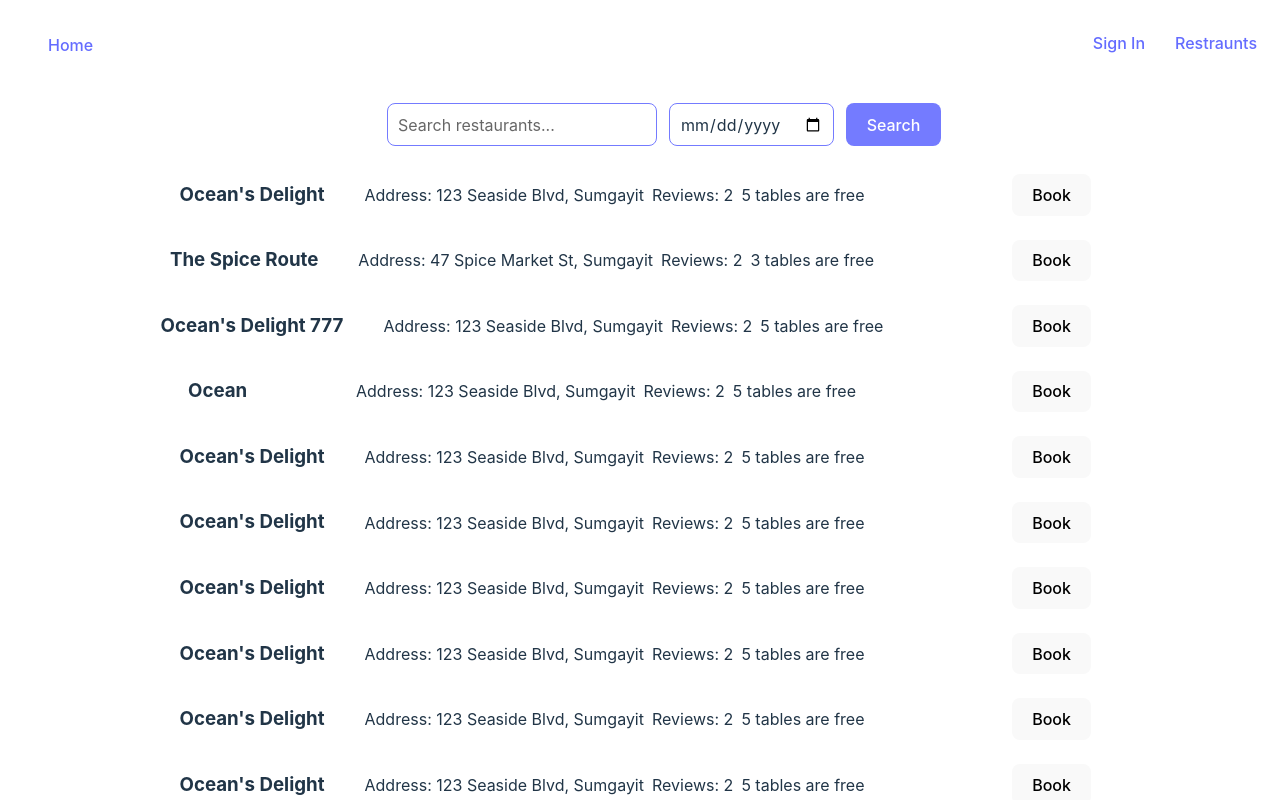
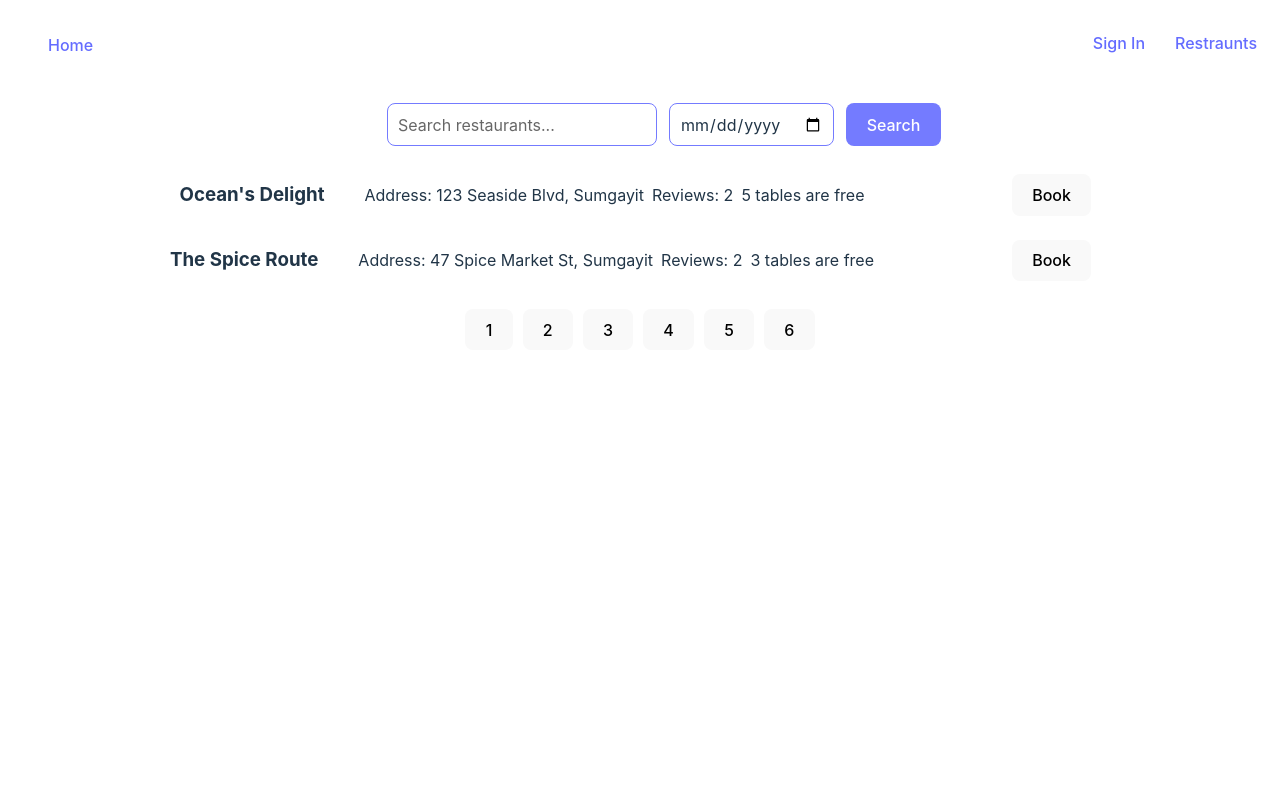
Before and after one commit to behramshah/reserveatable, a React (Vite) app: page /restraunts in a window 1280 px wide. Shown: the top 800 px of the page. Built offline with nearby package versions, Linux system fonts and the light colour scheme.

Commit message:
pagination

```diff
--- a/src/assets/mockrestraunts.json
+++ b/src/assets/mockrestraunts.json
@@ -62,7 +62,7 @@
       ]
     },
     {
-      "restaurantId": "res101",
+      "restaurantId": "res103",
       "restaurantName": "Ocean's Delight 777",
       "availableDates": ["2024-05-01", "2024-05-02"],
       "tablesAvailable": 5,
@@ -93,7 +93,7 @@
       ]
     },
     {
-      "restaurantId": "res101",
+      "restaurantId": "res104",
       "restaurantName": "Ocean",
       "availableDates": ["2024-05-01", "2024-05-02"],
       "tablesAvailable": 5,
@@ -124,7 +124,131 @@
       ]
     },
     {
-      "restaurantId": "res101",
+      "restaurantId": "res105",
+      "restaurantName": "Ocean's Fish",
+      "availableDates": ["2024-05-01", "2024-05-02"],
+      "tablesAvailable": 5,
+      "address": "123 Seaside Blvd, Sumgayit",
+      "menu": [
+        {
+          "dishId": "d101",
+          "name": "Grilled Salmon",
+          "price": "20.00"
+        },
+        {
+          "dishId": "d102",
+          "name": "Caesar Salad",
+          "price": "10.00"
+        }
+      ],
+      "guestOverviews": [
+        {
+          "reviewId": "r101",
+          "rating": 4.5,
+          "comment": "Great atmosphere and fresh seafood."
+        },
+        {
+          "reviewId": "r102",
+          "rating": 5,
+          "comment": "The grilled salmon is a must-try!"
+        }
+      ]
+    },
+    {
+      "restaurantId": "res106",
+      "restaurantName": "Delight",
+      "availableDates": ["2024-05-01", "2024-05-02"],
+      "tablesAvailable": 5,
+      "address": "123 Seaside Blvd, Sumgayit",
+      "menu": [
+        {
+          "dishId": "d101",
+          "name": "Grilled Salmon",
+          "price": "20.00"
+        },
+        {
+          "dishId": "d102",
+          "name": "Caesar Salad",
+          "price": "10.00"
+        }
+      ],
+      "guestOverviews": [
+        {
+          "reviewId": "r101",
+          "rating": 4.5,
+          "comment": "Great atmosphere and fresh seafood."
+        },
+        {
+          "reviewId": "r102",
+          "rating": 5,
+          "comment": "The grilled salmon is a must-try!"
+        }
+      ]
+    },
+    {
+      "restaurantId": "res107",
+      "restaurantName": "Ocean's Modern",
+      "availableDates": ["2024-05-01", "2024-05-02"],
+      "tablesAvailable": 5,
+      "address": "123 Seaside Blvd, Sumgayit",
+      "menu": [
+        {
+          "dishId": "d101",
+          "name": "Grilled Salmon",
+          "price": "20.00"
+        },
+        {
+          "dishId": "d102",
+          "name": "Caesar Salad",
+          "price": "10.00"
+        }
+      ],
+      "guestOverviews": [
+        {
+          "reviewId": "r101",
+          "rating": 4.5,
+          "comment": "Great atmosphere and fresh seafood."
+        },
+        {
+          "reviewId": "r102",
+          "rating": 5,
+          "comment": "The grilled salmon is a must-try!"
+        }
+      ]
+    },
+    {
+      "restaurantId": "res108",
+      "restaurantName": "Xan's Delight",
+      "availableDates": ["2024-05-01", "2024-05-02"],
+      "tablesAvailable": 5,
+      "address": "123 Seaside Blvd, Sumgayit",
+      "menu": [
+        {
+          "dishId": "d101",
+          "name": "Grilled Salmon",
+          "price": "20.00"
+        },
+        {
+          "dishId": "d102",
+          "name": "Caesar Salad",
+          "price": "10.00"
+        }
+      ],
+      "guestOverviews": [
+        {
+          "reviewId": "r101",
+          "rating": 4.5,
+          "comment": "Great atmosphere and fresh seafood."
+        },
+        {
+          "reviewId": "r102",
+          "rating": 5,
+          "comment": "The grilled salmon is a must-try!"
+        }
+      ]
+    },
+    {
+      "restaurantId": "res109",
       "restaurantName": "Ocean's Delight",
       "availableDates": ["2024-05-01", "2024-05-02"],
       "tablesAvailable": 5,
@@ -155,7 +279,7 @@
       ]
     },
     {
-      "restaurantId": "res101",
+      "restaurantId": "res110",
       "restaurantName": "Ocean's Delight",
       "availableDates": ["2024-05-01", "2024-05-02"],
       "tablesAvailable": 5,
@@ -186,7 +310,7 @@
       ]
     },
     {
-      "restaurantId": "res101",
+      "restaurantId": "res111",
       "restaurantName": "Ocean's Delight",
       "availableDates": ["2024-05-01", "2024-05-02"],
       "tablesAvailable": 5,
@@ -217,131 +341,7 @@
       ]
     },
     {
-      "restaurantId": "res101",
-      "restaurantName": "Ocean's Delight",
-      "availableDates": ["2024-05-01", "2024-05-02"],
-      "tablesAvailable": 5,
-      "address": "123 Seaside Blvd, Sumgayit",
-      "menu": [
-        {
-          "dishId": "d101",
-          "name": "Grilled Salmon",
-          "price": "20.00"
-        },
-        {
-          "dishId": "d102",
-          "name": "Caesar Salad",
-          "price": "10.00"
-        }
-      ],
-      "guestOverviews": [
-        {
-          "reviewId": "r101",
-          "rating": 4.5,
-          "comment": "Great atmosphere and fresh seafood."
-        },
-        {
-          "reviewId": "r102",
-          "rating": 5,
-          "comment": "The grilled salmon is a must-try!"
-        }
-      ]
-    },
-    {
-      "restaurantId": "res101",
-      "restaurantName": "Ocean's Delight",
-      "availableDates": ["2024-05-01", "2024-05-02"],
-      "tablesAvailable": 5,
-      "address": "123 Seaside Blvd, Sumgayit",
-      "menu": [
-        {
-          "dishId": "d101",
-          "name": "Grilled Salmon",
-          "price": "20.00"
-        },
-        {
-          "dishId": "d102",
-          "name": "Caesar Salad",
-          "price": "10.00"
-        }
-      ],
-      "guestOverviews": [
-        {
-          "reviewId": "r101",
-          "rating": 4.5,
-          "comment": "Great atmosphere and fresh seafood."
-        },
-        {
-          "reviewId": "r102",
-          "rating": 5,
-          "comment": "The grilled salmon is a must-try!"
-        }
-      ]
-    },
-    {
-      "restaurantId": "res101",
-      "restaurantName": "Ocean's Delight",
-      "availableDates": ["2024-05-01", "2024-05-02"],
-      "tablesAvailable": 5,
-      "address": "123 Seaside Blvd, Sumgayit",
-      "menu": [
-        {
-          "dishId": "d101",
-          "name": "Grilled Salmon",
-          "price": "20.00"
-        },
-        {
-          "dishId": "d102",
-          "name": "Caesar Salad",
-          "price": "10.00"
-        }
-      ],
-      "guestOverviews": [
-        {
-          "reviewId": "r101",
-          "rating": 4.5,
-          "comment": "Great atmosphere and fresh seafood."
-        },
-        {
-          "reviewId": "r102",
-          "rating": 5,
-          "comment": "The grilled salmon is a must-try!"
-        }
-      ]
-    },
-    {
-      "restaurantId": "res101",
-      "restaurantName": "Ocean's Delight",
-      "availableDates": ["2024-05-01", "2024-05-02"],
-      "tablesAvailable": 5,
-      "address": "123 Seaside Blvd, Sumgayit",
-      "menu": [
-        {
-          "dishId": "d101",
-          "name": "Grilled Salmon",
-          "price": "20.00"
-        },
-        {
-          "dishId": "d102",
-          "name": "Caesar Salad",
-          "price": "10.00"
-        }
-      ],
-      "guestOverviews": [
-        {
-          "reviewId": "r101",
-          "rating": 4.5,
-          "comment": "Great atmosphere and fresh seafood."
-        },
-        {
-          "reviewId": "r102",
-          "rating": 5,
-          "comment": "The grilled salmon is a must-try!"
-        }
-      ]
-    },
-    {
-      "restaurantId": "res101",
+      "restaurantId": "res112",
       "restaurantName": "Ocean's Delight",
       "availableDates": ["2024-05-01", "2024-05-02"],
       "tablesAvailable": 5,
--- a/src/components/list/list.jsx
+++ b/src/components/list/list.jsx
@@ -1,17 +1,50 @@
+import { useState } from 'react';
 import ListElement from './listelement';
+import Pagination from '../pagination/pagination';
+import PropTypes from 'prop-types';
 
-import './list.css'
-import mockrestraunts from '../../assets/mockrestraunts.json'
+import './list.css';
+import mockrestraunts from '../../assets/mockrestraunts.json';
 
-function List() {
+function List({ searchResults, itemsPerPage }) {
+  // Temporarily using mock data for development
+  searchResults = mockrestraunts;
+
+  const [currentPage, setCurrentPage] = useState(1);
+
+  const indexOfLastItem = currentPage * itemsPerPage;
+  const indexOfFirstItem = indexOfLastItem - itemsPerPage;
+  const currentItems = searchResults.slice(indexOfFirstItem, indexOfLastItem);
+
+  const paginate = pageNumber => setCurrentPage(pageNumber);
 
   return (
-    <ul>
-      {mockrestraunts.map((restaurant) => (
-        <ListElement key={restaurant.restaurantId} restaurant={restaurant} />
-      ))}
-    </ul>
+    <>
+      <ul>
+        {currentItems.map((restaurant) => (
+          <ListElement key={restaurant.restaurantId} restaurant={restaurant} />
+        ))}
+      </ul>
+      <Pagination
+        itemsPerPage={itemsPerPage}
+        totalItems={searchResults.length}
+        currentPage={currentPage}
+        onPageChange={paginate}
+      />
+    </>
   );
 }
 
+List.propTypes = {
+  itemsPerPage: PropTypes.number.isRequired,
+  searchResults: PropTypes.arrayOf(
+    PropTypes.shape({
+      restaurantName: PropTypes.string,
+      address: PropTypes.string,
+      tablesAvailable: PropTypes.number,
+      guestOverviews: PropTypes.arrayOf(PropTypes.object)
+    })
+  ).isRequired,
+};
+
 export default List;
--- /dev/null
+++ b/src/components/pagination/pagination.css
@@ -0,0 +1,29 @@
+.pagination {
+    display: flex;
+    justify-content: center;
+    padding-left: 0;
+    list-style: none;
+    margin: 15px 0;
+  }
+
+  .pagination li {
+    margin: 0 5px;
+  }
+
+  .pagination li a {
+    border: 1px solid #007bff;
+    padding: 5px 10px;
+    text-decoration: none;
+    color: #007bff;
+    border-radius: 5px;
+  }
+
+  .pagination li .active {
+    background-color: #007bff;
+    color: white;
+  }
+
+  .pagination li a:hover {
+    background-color: #0056b3;
+    color: white;
+  }
--- /dev/null
+++ b/src/components/pagination/pagination.jsx
@@ -0,0 +1,34 @@
+import PropTypes from 'prop-types';
+
+import './pagination.css';
+
+const Pagination = ({ itemsPerPage, totalItems, currentPage, onPageChange }) => {
+  const pageNumbers = [];
+
+  for (let i = 1; i <= Math.ceil(totalItems / itemsPerPage); i++) {
+    pageNumbers.push(i);
+  }
+
+  return (
+    <nav>
+      <ul className='pagination'>
+        {pageNumbers.map(number => (
+          <li key={number} className={`page-item ${currentPage === number ? 'active' : ''}`}>
+            <button onClick={() => onPageChange(number)} className='page-link'>
+              {number}
+            </button>
+          </li>
+        ))}
+      </ul>
+    </nav>
+  );
+};
+
+Pagination.propTypes = {
+  itemsPerPage: PropTypes.number.isRequired,
+  totalItems: PropTypes.number.isRequired,
+  currentPage: PropTypes.number.isRequired,
+  onPageChange: PropTypes.func.isRequired
+};
+
+export default Pagination;
--- a/src/roots/homepage/homepage.jsx
+++ b/src/roots/homepage/homepage.jsx
@@ -1,11 +1,27 @@
+import { useState } from 'react';
 import Search from "../../components/search/search";
 import List from "../../components/list/list";
 
 function Homepage() {
+  const [searchTerm, setSearchTerm] = useState('');
+  const [bookingDate, setBookingDate] = useState('');
+  const [searchResults, setSearchResults] = useState([]);
+
+  const handleSubmit = async (event) => {
+    event.preventDefault();
+    const response = await fetch(`Endpoint?searchTerm=${searchTerm}&bookingDate=${bookingDate}`);
+    const data = await response.json();
+    setSearchResults(data);
+  };
+
   return (
     <>
-      <Search/>
-      <List/>
+      <Search
+        setSearchTerm={setSearchTerm}
+        setBookingDate={setBookingDate}
+        handleSubmit={handleSubmit}
+      />
+      <List searchResults={searchResults} itemsPerPage={2} />
     </>
   );
 }
```
Also changed, not shown: src/components/search/search.jsx (+10 -24 lines).
